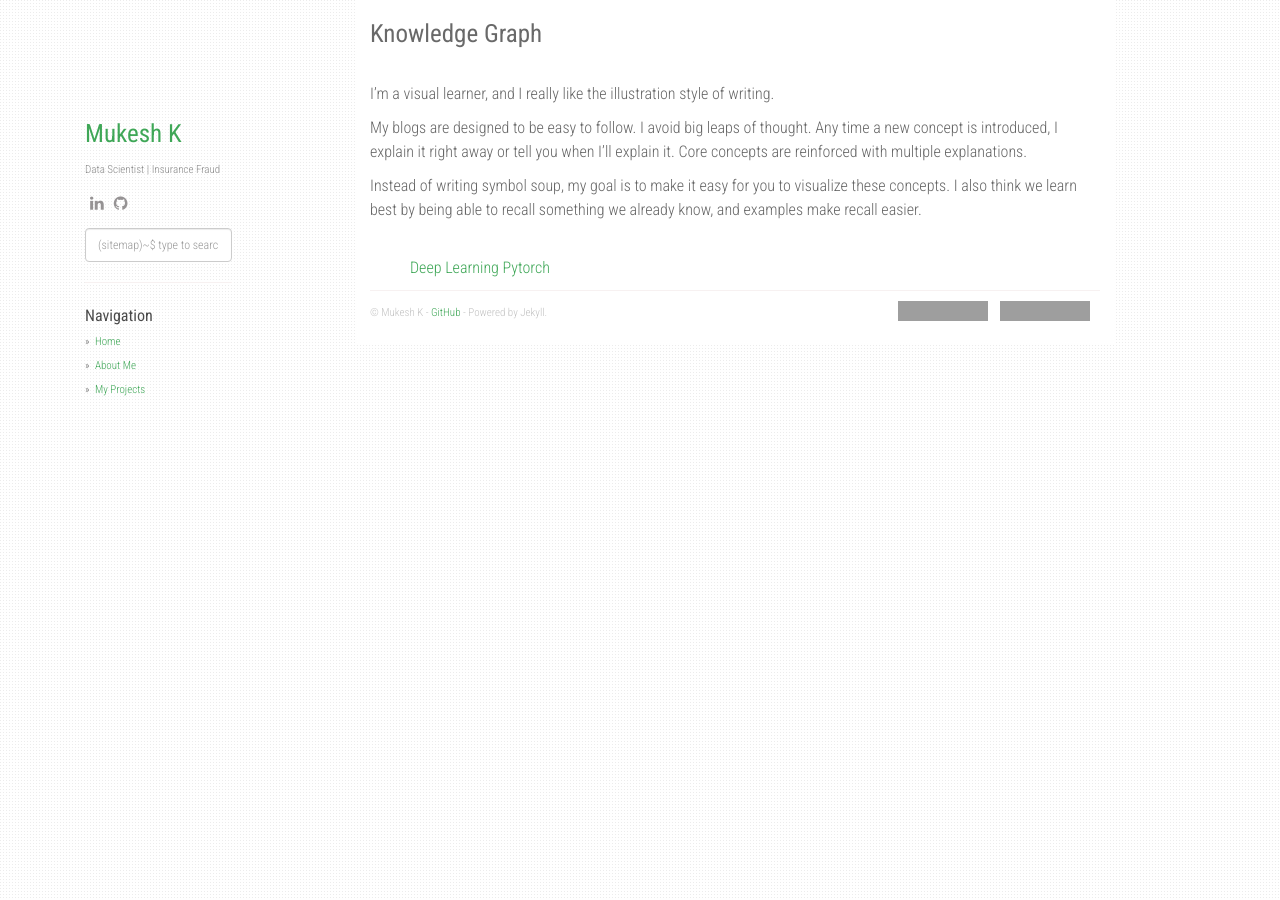
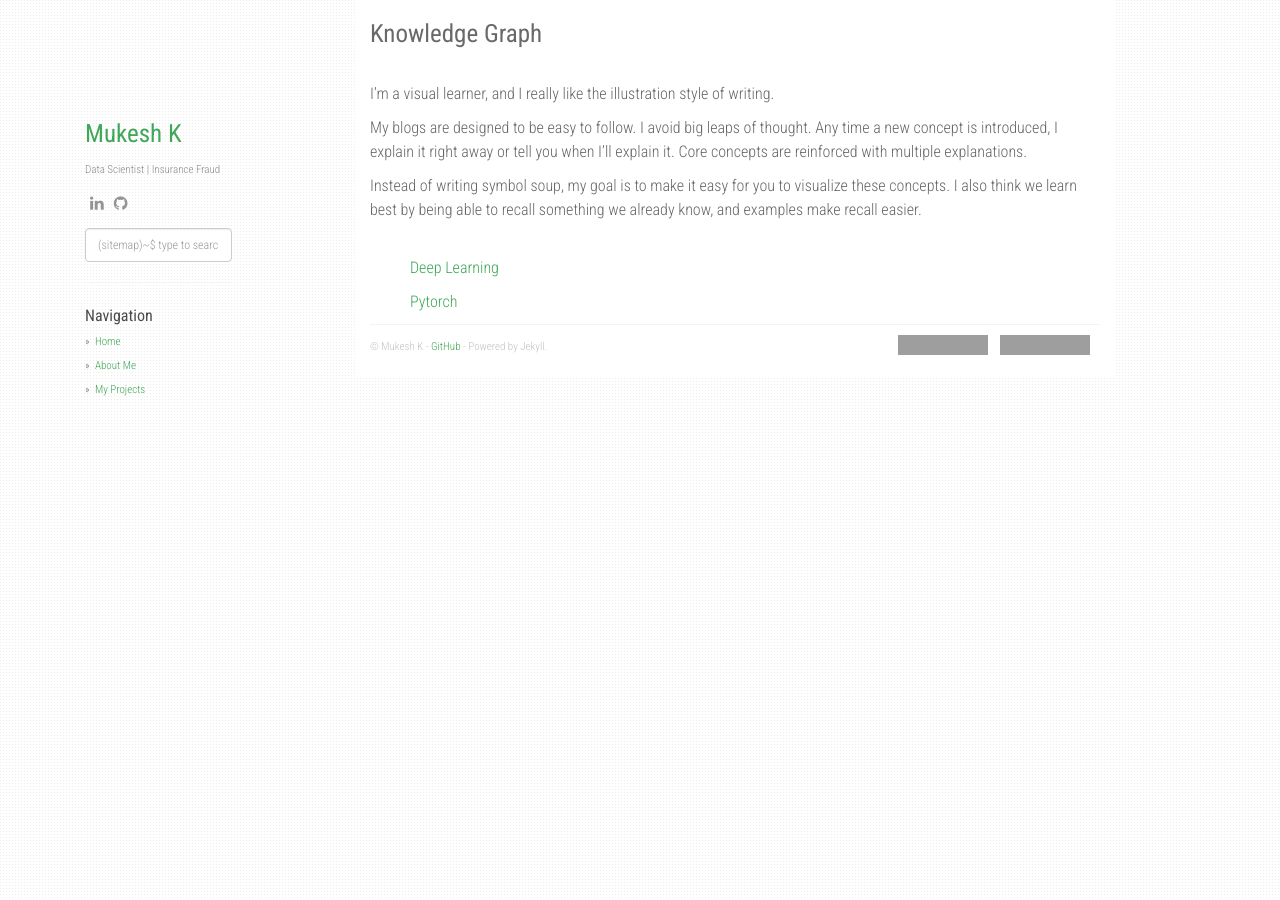
Before and after one commit to muksmuks/muksmuks.github.io, a Jekyll site: the page built from docs/index.html, in a window 1280 px wide. Built offline with Jekyll 4.4.1, drawn with Linux system fonts in a browser that asks for light colours; nearby versions of some CDN libraries; the list of posts is cut into pages by our own code; grey boxes are pictures that could not be loaded.

Commit message:
Update index.html

```diff
--- a/docs/index.html
+++ b/docs/index.html
@@ -20,6 +20,8 @@ layout: default
 
   <ol class="posts">
     <a href="deeplearning" target="_blank">Deep Learning</a>
+  </ol>
+  <ol class="posts">
     <a href="deeplearning_pytorch" target="_blank">Pytorch</a>
   </ol>
 
```
